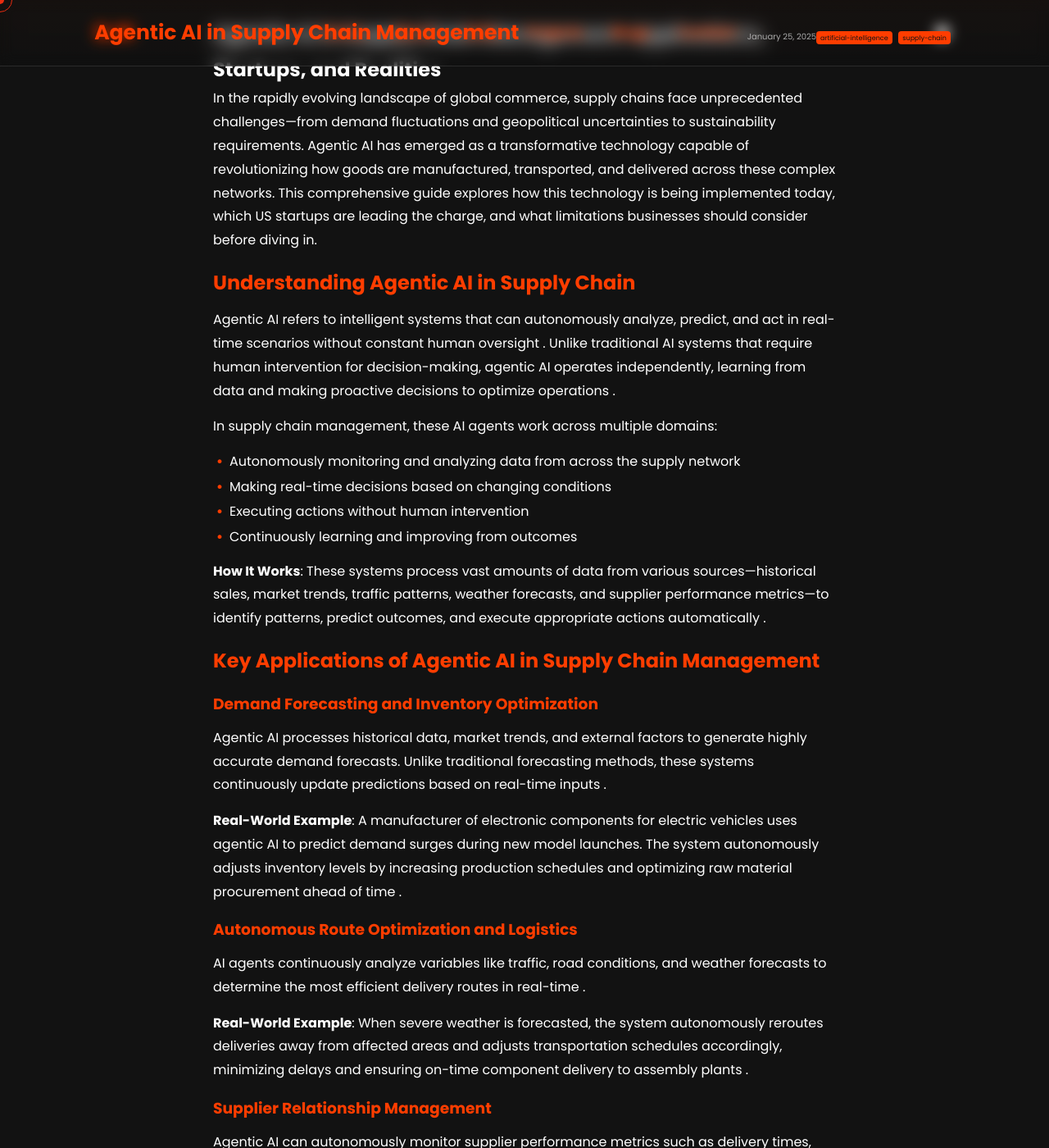
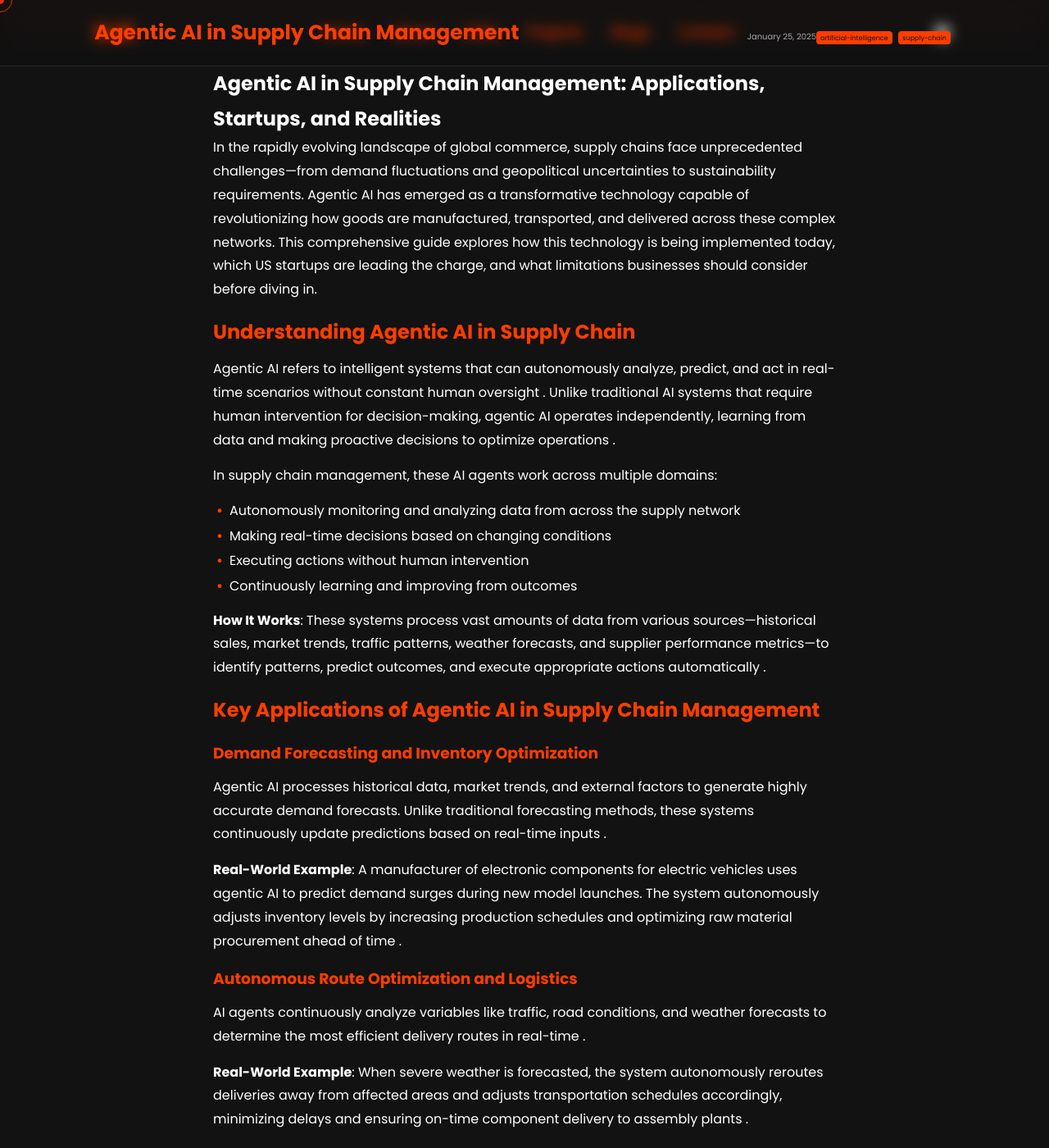
Before and after one commit to Dylan-Kakkanad/Dylan-Kakkanad.github.io, a Jekyll site: the page built from _posts/2025-01-25-agentic-ai-supply-chain.md, in a window 1280 px wide and 1400 px high. Shown: the whole window at 82% size. Built offline with Jekyll 4.4.1, drawn with Linux system fonts in a browser that asks for light colours.

Commit message:
Update post.html

```diff
--- a/_layouts/post.html
+++ b/_layouts/post.html
@@ -11,7 +11,7 @@ layout: default
     .blog-post-container {
         max-width: 800px;
         margin: 0 auto;
-        padding: 2rem;
+        padding: 8rem 2rem 2rem 2rem; /* Added 8rem top padding */
         background: var(--darker-bg) !important;
         color: var(--text-color) !important;
     }
```
